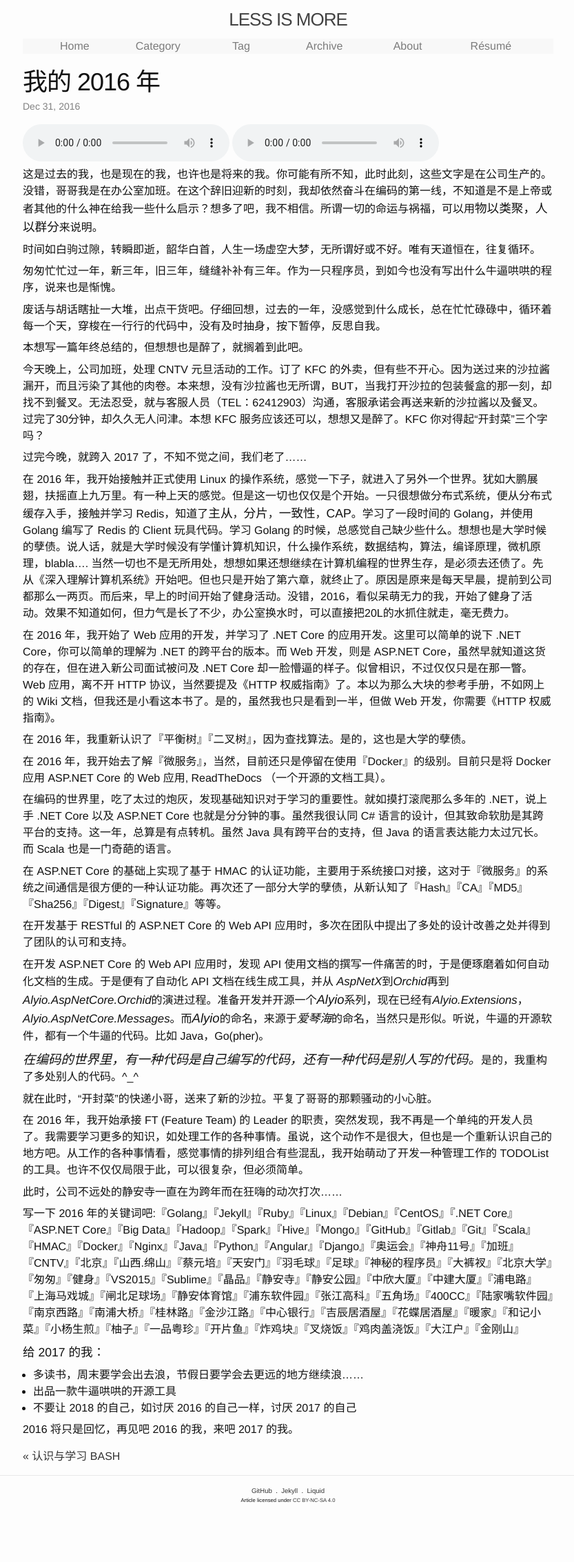
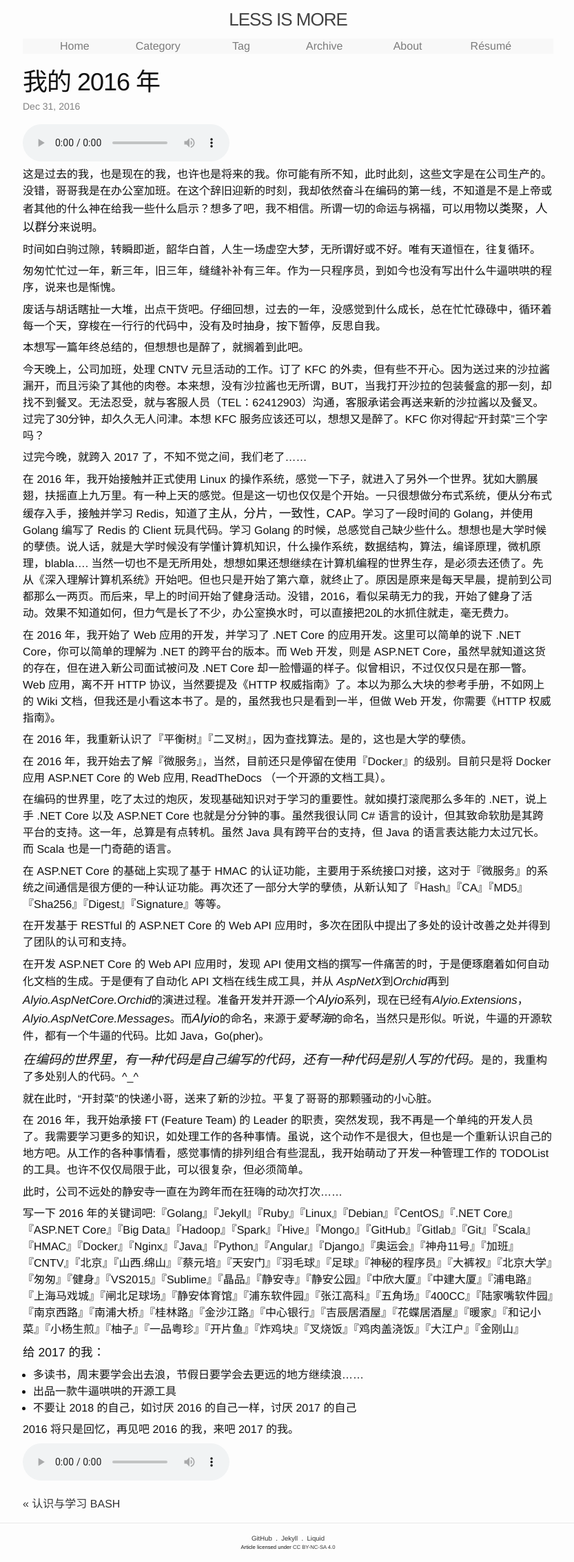
Before and after one commit to ousiax/ousiax.github.io, a Jekyll site: the page built from _posts/2016-12-31-annual-summary-2016.md, in a window 1280 px wide. Shown: the whole page at 69% size, without its empty margins (222-1055 px from the left). Built offline with Jekyll 4.4.1, drawn with Linux system fonts in a browser that asks for light colours; before the commit the page ends 2195 px from its top, so only the background shows below that.

Commit message:
Update 2016-12-31-annual-summary-2016.md

```diff
--- a/_posts/2016-12-31-annual-summary-2016.md
+++ b/_posts/2016-12-31-annual-summary-2016.md
@@ -9,9 +9,6 @@ disqus_identifier: 323420764988949745083623973698881591202
 
 <audio controls autoplay loop>
   <source src="http://other.web.rh03.sycdn.kuwo.cn/f8b16e700e723d038110d3bad6552bb1/5867c507/resource/a1/96/93/2209181776.aac" type="audio/mpeg" />
-</audio>
-<audio controls loop>
-  <source src="http://other.web.rf03.sycdn.kuwo.cn/fb9f9387c7c4c5b4eb93441eebce266b/5867d049/resource/a2/27/10/236694914.aac" type="audio/mpeg" />
 </audio>
 
 这是过去的我，也是现在的我，也许也是将来的我。你可能有所不知，此时此刻，这些文字是在公司生产的。没错，哥哥我是在办公室加班。在这个辞旧迎新的时刻，我却依然奋斗在编码的第一线，不知道是不是上帝或者其他的什么神在给我一些什么启示？想多了吧，我不相信。所谓一切的命运与祸福，可以用**物以类聚，人以群分**来说明。
@@ -63,3 +60,7 @@ disqus_identifier: 323420764988949745083623973698881591202
 - 不要让 2018 的自己，如讨厌 2016 的自己一样，讨厌 2017 的自己
 
 2016 将只是回忆，再见吧 2016 的我，来吧 2017 的我。
+
+<audio controls loop>
+  <source src="http://other.web.rf03.sycdn.kuwo.cn/fb9f9387c7c4c5b4eb93441eebce266b/5867d049/resource/a2/27/10/236694914.aac" type="audio/mpeg" />
+</audio>
```
